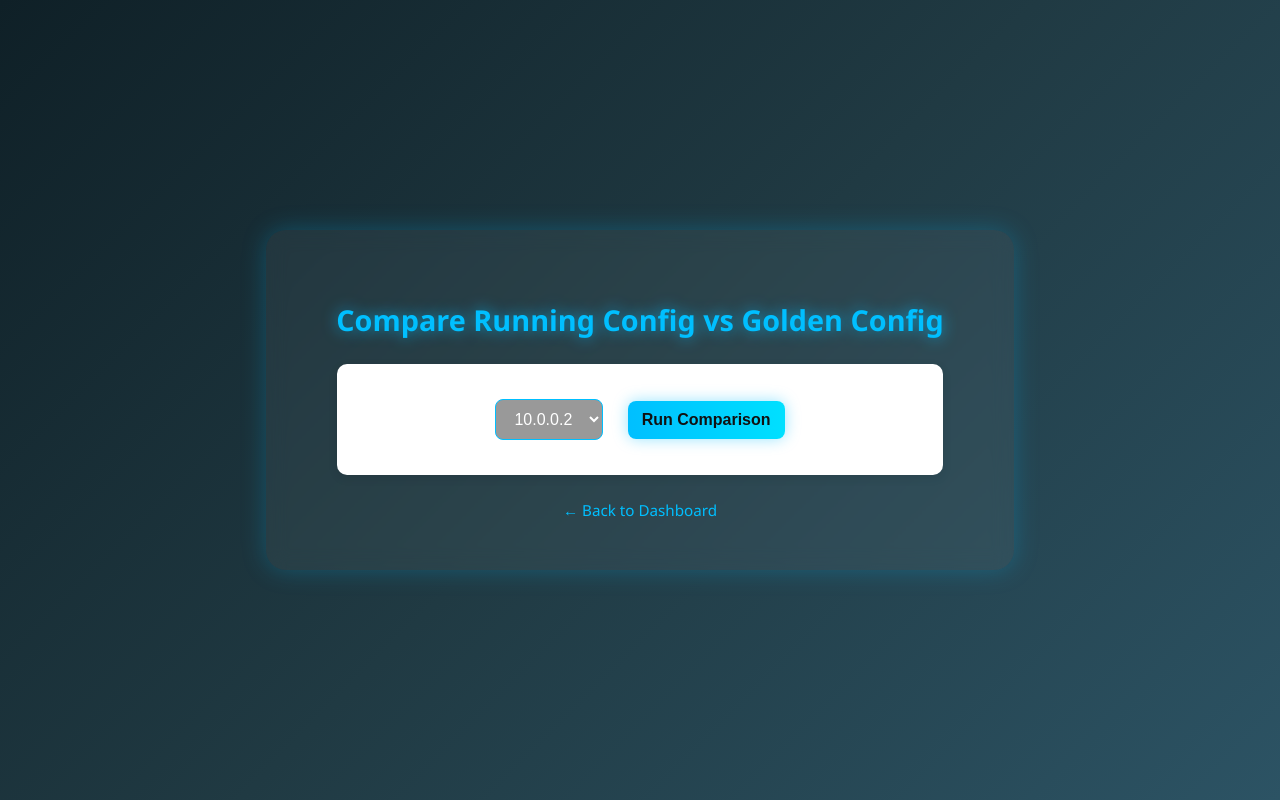
After one commit to AravindhGoutham/Robocorp-Network-Automation, a Flask app: page /config_diff in a window 1280 px wide. The commit adds this page. Run offline with Flask 3, Linux system fonts and the light colour scheme.

Commit message:
Initial commit or update

```diff
--- a/app.py
+++ b/app.py
@@ -5,6 +5,7 @@ from netmiko import ConnectHandler
 from datetime import datetime
 from healthcheck import run_health_check
 import yaml, os
+from diff import compare_config_diff
 
 app = Flask(__name__)
 env = Environment(loader=FileSystemLoader("templates"))
@@ -20,6 +21,25 @@ os.makedirs(CONFIG_DIR, exist_ok=True)
 def index():
     return render_template("index.html")
 
+@app.route("/config_diff", methods=["GET", "POST"])
+def config_diff():
+    with open("devices.yaml") as f:
+        devices = yaml.safe_load(f)
+
+    if request.method == "POST":
+        device_ip = request.form.get("device_ip")
+        try:
+            diff_output = compare_config_diff(device_ip)
+            return render_template(
+                "config_diff_result.html",
+                device_ip=device_ip,
+                diff_output=diff_output
+            )
+        except Exception as e:
+            return f"<h3 style='color:red;'>Error: {e}</h3>"
+
+    # For GET requests — show the form
+    return render_template("config_diff.html", devices=devices)
 
 # Add Device Form Page
 @app.route("/add_device")
--- /dev/null
+++ b/diff.py
@@ -0,0 +1,90 @@
+#!/usr/bin/env python3
+
+import os
+import difflib
+import yaml
+from netmiko import ConnectHandler, NetMikoTimeoutException, NetMikoAuthenticationException
+
+# --- Global Paths ---
+GOLDEN_DIR = "/home/student/Network-Automation/generated/fetched_configs"
+DEVICES_FILE = "/home/student/Network-Automation/devices.yaml"
+
+
+def load_device_info(device_ip):
+    """Load device details from devices.yaml"""
+    if not os.path.exists(DEVICES_FILE):
+        raise FileNotFoundError(f"Device file not found: {DEVICES_FILE}")
+
+    with open(DEVICES_FILE) as f:
+        devices = yaml.safe_load(f)
+
+    for device in devices:
+        if str(device["host"]) == str(device_ip):
+            return device
+    raise ValueError(f"Device {device_ip} not found in devices.yaml")
+
+
+def get_running_config(device):
+    """SSH into device and retrieve running configuration"""
+    connection = None
+    try:
+        connection = ConnectHandler(
+            device_type=device["device_type"],
+            host=device["host"],
+            username=device["current_username"],
+            password=device["current_password"],
+            secret=device.get("current_password", None),
+        )
+        connection.enable()
+        running_config = connection.send_command("show running-config")
+        connection.disconnect()
+        return running_config
+
+    except NetMikoTimeoutException:
+        raise ConnectionError(f"Timeout connecting to {device['host']}")
+    except NetMikoAuthenticationException:
+        raise ConnectionError(f"Authentication failed for {device['host']}")
+    except Exception as e:
+        raise RuntimeError(f"Unexpected error: {str(e)}")
+    finally:
+        if connection:
+            connection.disconnect()
+
+
+def get_golden_config(device_ip):
+    """Load golden config from stored file"""
+    golden_path = os.path.join(GOLDEN_DIR, f"{device_ip}_running.txt")
+    if not os.path.exists(golden_path):
+        raise FileNotFoundError(f"No golden config found for {device_ip}")
+    with open(golden_path, "r") as f:
+        return f.read()
+
+
+def compare_config_diff(device_ip):
+    """
+    Perform diff between golden and live running config.
+    Returns a formatted diff string.
+    """
+    device = load_device_info(device_ip)
+    running_config = get_running_config(device)
+    golden_config = get_golden_config(device_ip)
+
+    # Compute diff
+    diff = difflib.unified_diff(
+        golden_config.splitlines(),
+        running_config.splitlines(),
+        fromfile="GOLDEN CONFIG",
+        tofile="RUNNING CONFIG",
+        lineterm=""
+    )
+
+    return "\n".join(diff)
+
+
+if __name__ == "__main__":
+    test_ip = input("Enter device IP to compare: ").strip()
+    try:
+        result = compare_config_diff(test_ip)
+        print(result if result else "No differences found.")
+    except Exception as e:
+        print(f"Error: {e}")
--- a/templates/add_device.html
+++ b/templates/add_device.html
@@ -252,7 +252,7 @@
 </head>
 
 <body>
-  <h2>🧩 Add Device</h2>
+  <h2>Add Device</h2>
 
   <form method="POST" action="/generate">
 
--- /dev/null
+++ b/templates/config_diff.html
@@ -0,0 +1,94 @@
+<!DOCTYPE html>
+<html lang="en">
+<head>
+  <meta charset="UTF-8">
+  <title>Compare Configs</title>
+  <link rel="stylesheet" href="{{ url_for('static', filename='style.css') }}">
+  <style>
+    body {
+      font-family: "Segoe UI", Roboto, sans-serif;
+      background: linear-gradient(135deg, #0f2027, #203a43, #2c5364);
+      color: #fff;
+      display: flex;
+      justify-content: center;
+      align-items: center;
+      height: 100vh;
+      margin: 0;
+    }
+
+    .card {
+      background: rgba(255, 255, 255, 0.05);
+      border-radius: 20px;
+      box-shadow: 0 0 25px rgba(0, 191, 255, 0.25);
+      padding: 50px 70px;
+      text-align: center;
+      backdrop-filter: blur(10px);
+      transition: all 0.3s ease;
+    }
+
+    h2 {
+      color: #00bfff;
+      font-size: 1.8em;
+      margin-bottom: 25px;
+      text-shadow: 0 0 15px rgba(0, 191, 255, 0.7);
+    }
+
+    select, button {
+      padding: 10px 14px;
+      border-radius: 8px;
+      border: 1px solid #00bfff;
+      background: rgba(0, 0, 0, 0.4);
+      color: #fff;
+      font-size: 1em;
+      margin: 10px;
+      transition: 0.3s;
+      outline: none;
+    }
+
+    select:focus {
+      border-color: #66d9ff;
+      box-shadow: 0 0 10px rgba(0, 191, 255, 0.5);
+    }
+
+    button {
+      background: linear-gradient(90deg, #00bfff, #00e0ff);
+      color: #111;
+      cursor: pointer;
+      border: none;
+      font-weight: 600;
+      box-shadow: 0 0 15px rgba(0, 191, 255, 0.4);
+    }
+
+    button:hover {
+      background: linear-gradient(90deg, #33d1ff, #66f2ff);
+      transform: translateY(-2px);
+    }
+
+    a {
+      color: #00bfff;
+      text-decoration: none;
+      display: block;
+      margin-top: 25px;
+      font-size: 0.95em;
+    }
+
+    a:hover {
+      text-decoration: underline;
+    }
+  </style>
+</head>
+<body>
+  <div class="card">
+    <h2>Compare Running Config vs Golden Config</h2>
+    <form method="POST">
+      <select name="device_ip" id="device_ip">
+        {% for d in devices %}
+        <option value="{{ d.host }}">{{ d.host }}</option>
+        {% endfor %}
+      </select>
+      <button type="submit">Run Comparison</button>
+    </form>
+    <a href="/">← Back to Dashboard</a>
+  </div>
+</body>
+</html>
--- a/templates/healthcheck.html
+++ b/templates/healthcheck.html
@@ -42,7 +42,7 @@
 	  }
 
 	  h2::before {
-	    content: "🔍";
+	    content: "";
 	  }
 
 	  /* ✅ Remove white box background */
--- a/templates/index.html
+++ b/templates/index.html
@@ -84,8 +84,7 @@
 
 <body>
   <div class="dashboard">
-    <h1>🌐 Network Automation Portal</h1>
-    <p>Select a section to manage or monitor your network.</p>
+    <h1>Robocorp Network Automation Tools</h1>
 
     <div class="menu">
       <a href="/golden_configs" class="menu-item">Golden Configs</a>
@@ -95,6 +94,7 @@
       <a href="http://localhost:9090/classic/targets"
          class="menu-item" target="_blank">Prometheus</a>
       <a href="/healthcheck" class="menu-item">Health Check</a>
+      <a href="/config_diff" class="menu-item">Compare Configs</a>
     </div>
   </div>
 </body>
```
Also changed, not shown: generated/fetched_configs/10.0.0.2_running.txt (added, +96 -0 lines), templates/config_diff_result.html (added, +66 -0 lines), 1 other file.
